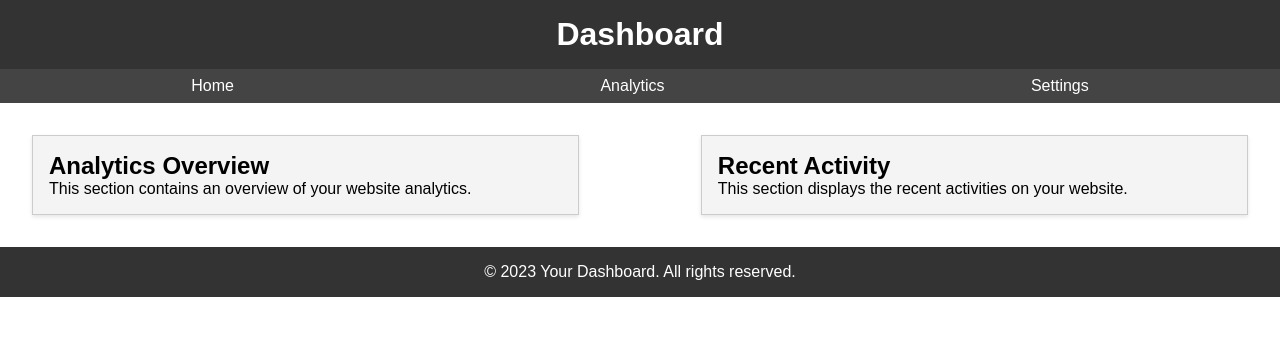
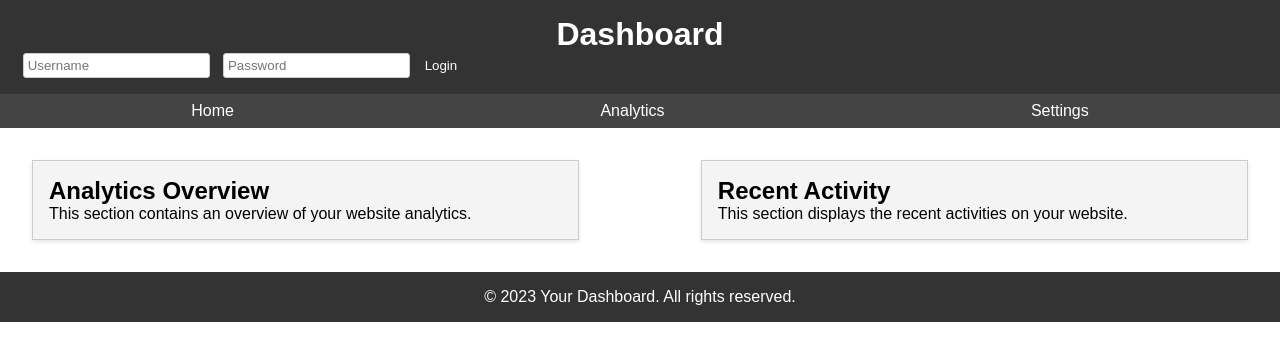
Before and after one commit to Fiskekutter/Fiskekutter.github.io, a plain HTML site: page index.html in a window 1280 px wide. Drawn offline with Linux system fonts and the light colour scheme.

Commit message:
Login field

```diff
--- a/index.html
+++ b/index.html
@@ -9,6 +9,11 @@
 <body>
     <header>
         <h1>Dashboard</h1>
+        <div class="login-form">
+            <input type="text" placeholder="Username">
+            <input type="password" placeholder="Password">
+            <button>Login</button>
+        </div>
     </header>
     <nav>
         <ul>
--- a/styles.css
+++ b/styles.css
@@ -53,3 +53,24 @@ footer {
     background-color: #333;
     color: white;
 }
+
+.login-form {
+    display: flex;
+    align-items: center;
+}
+
+.login-form input {
+    padding: 0.3em;
+    margin: 0 0.5em;
+    border: 1px solid #ccc;
+    border-radius: 3px;
+}
+
+.login-form button {
+    padding: 0.3em 0.6em;
+    background-color: #333;
+    color: white;
+    border: none;
+    border-radius: 3px;
+    cursor: pointer;
+}
```
